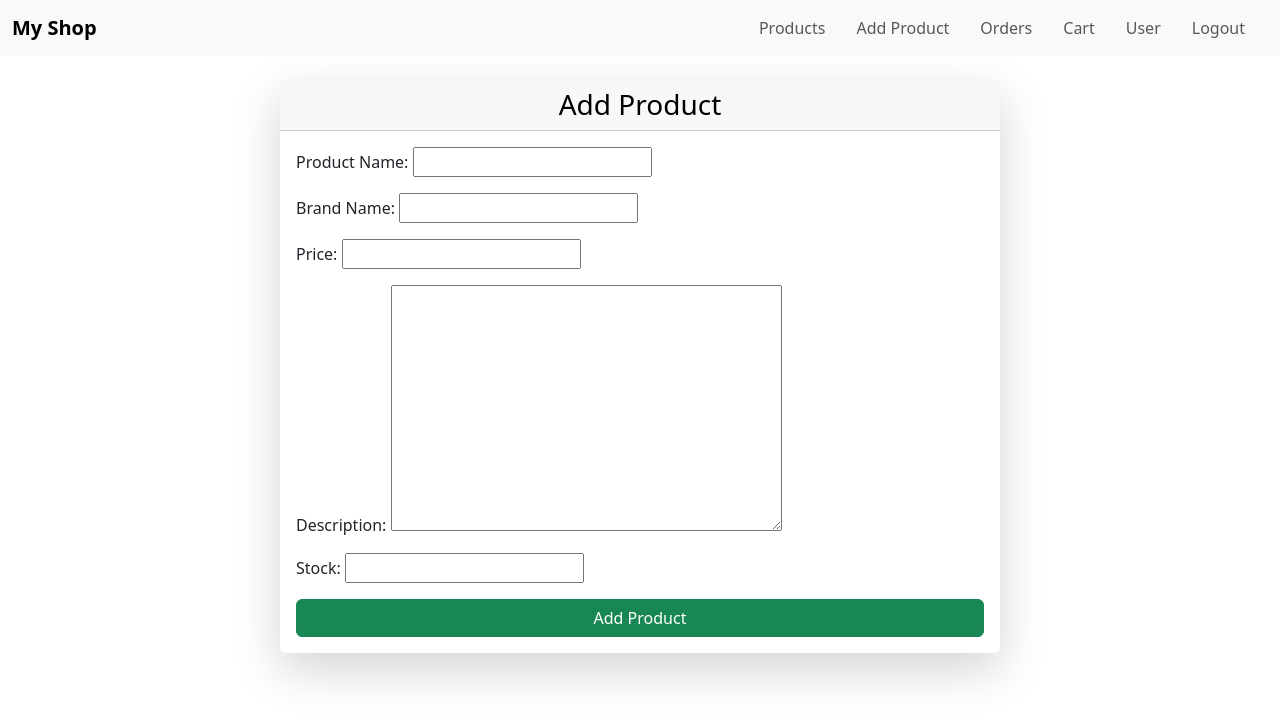
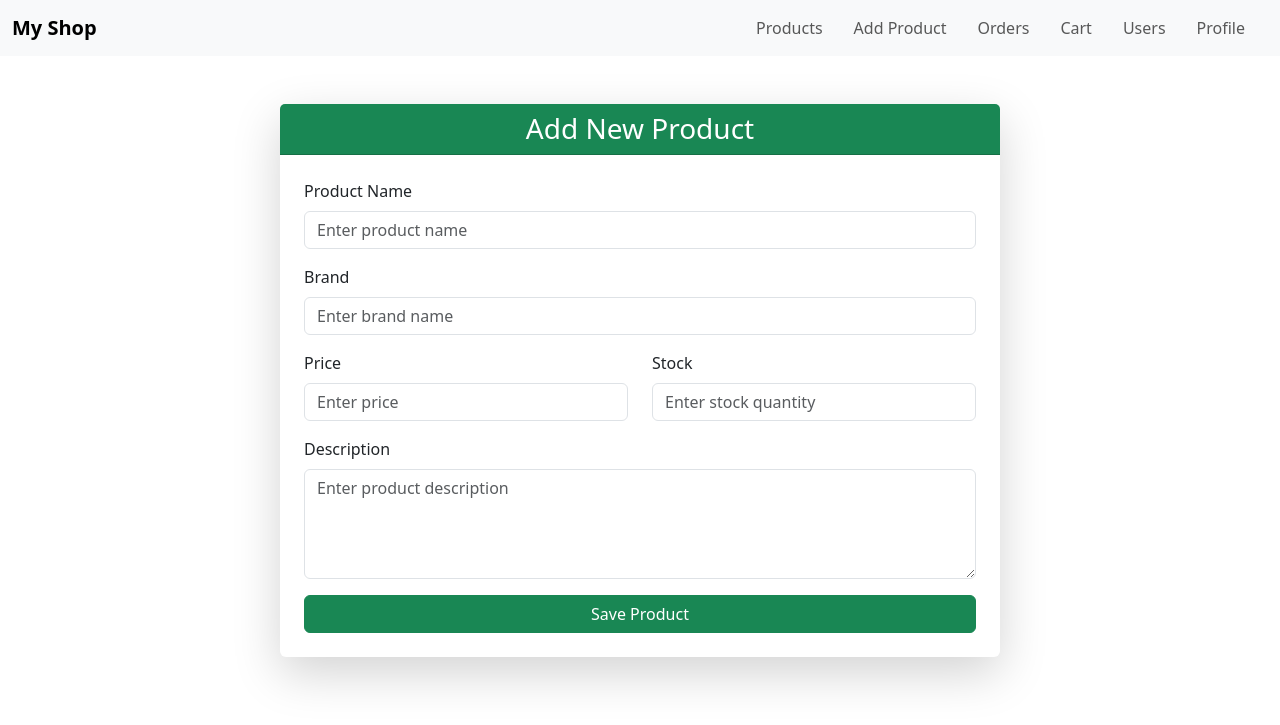
Before and after one commit to ankiraos/shopping-app, a Django app: page /add_product in a window 1280 px wide. Shown: the top 725 px of the page. Run offline with Django 5.2, Linux system fonts and the light colour scheme; the visitor is signed in with stand-in values (Sample User, id 1); parts of the project's set-up code (start-up, migrations or seed data) failed here and were passed over.

```diff
--- a/shopping_info/templates/add_product.html
+++ b/shopping_info/templates/add_product.html
@@ -3,18 +3,39 @@
 {% block title %}Add Product{% endblock %}
 
 {% block content %}
-<div class="container my-4">
+<div class="container my-5">
     <div class="row justify-content-center">
         <div class="col-md-8">
             <div class="card shadow-lg border-0 rounded-lg">
-                <div class="card-header text-black text-center">
-                    <h3 class="card-title mb-0">Add Product</h3>
+                <div class="card-header bg-success text-white text-center">
+                    <h3 class="card-title mb-0"><i class="fas fa-plus-circle"></i> Add New Product</h3>
                 </div>
-                <div class="card-body">
+                <div class="card-body p-4">
                     <form method="POST">
                         {% csrf_token %}
-                        {{ form.as_p }}
-                        <button type="submit" class="btn btn-success w-100">Add Product</button>
+                        <div class="mb-3">
+                            <label for="product_name" class="form-label">Product Name <i class="fas fa-tag"></i></label>
+                            <input type="text" class="form-control" id="product_name" name="product_name" required placeholder="Enter product name">
+                        </div>
+                        <div class="mb-3">
+                            <label for="brand" class="form-label">Brand <i class="fas fa-industry"></i></label>
+                            <input type="text" class="form-control" id="brand" name="brand" required placeholder="Enter brand name">
+                        </div>
+                        <div class="row">
+                            <div class="col-md-6 mb-3">
+                                <label for="price" class="form-label">Price <i class="fas fa-dollar-sign"></i></label>
+                                <input type="number" class="form-control" id="price" name="price" required placeholder="Enter price">
+                            </div>
+                            <div class="col-md-6 mb-3">
+                                <label for="stock" class="form-label">Stock <i class="fas fa-boxes"></i></label>
+                                <input type="number" class="form-control" id="stock" name="stock" required placeholder="Enter stock quantity">
+                            </div>
+                        </div>
+                        <div class="mb-3">
+                            <label for="description" class="form-label">Description <i class="fas fa-info-circle"></i></label>
+                            <textarea class="form-control" id="description" name="description" rows="4" required placeholder="Enter product description"></textarea>
+                        </div>
+                        <button type="submit" class="btn btn-success w-100"><i class="fas fa-save"></i> Save Product</button>
                     </form>
                 </div>
             </div>
--- a/shopping_info/templates/base.html
+++ b/shopping_info/templates/base.html
@@ -50,11 +50,11 @@
                             <li class="nav-item"><a class="nav-link" href="{% url 'add_product' %}">Add Product</a></li>
                             <li class="nav-item"><a class="nav-link" href="{% url 'users_of_order_list' %}">Orders</a></li>
                             <li class="nav-item"><a class="nav-link" href="{% url 'users_of_cart_list' %}">Cart</a></li>
+                            <li class="nav-item"><a class="nav-link" href="{% url 'users_of_shop' %}">Users</a></li>
+                            {% endif %}
+                        {% if request.user %}
+                        <li class="nav-item"><a class="nav-link" href="{% url 'user_list' %}">Profile</a></li>
                         {% endif %}
-                        {% if request.user %}
-                        <li class="nav-item"><a class="nav-link" href="{% url 'user_list' %}">User</a></li>
-                        {% endif %}
-                        <li class="nav-item"><a class="nav-link" href="{% url 'logout' %}">Logout</a></li>
                     {% endif %}
                 </ul>
             </div>
--- a/shopping_info/urls.py
+++ b/shopping_info/urls.py
@@ -28,4 +28,5 @@ urlpatterns = [
     path("del_order/<int:id>", views.del_order, name="cancel_order"),
     path("add_order/<int:id>", views.add_order, name="add-order"),
     path("orders-list/<int:user_id>/", views.orders_list, name="orders-list"),
+    path("users_of_shop/", views.users_of_shop_list, name="users_of_shop"),
 ]
--- a/shopping_info/views.py
+++ b/shopping_info/views.py
@@ -50,10 +50,10 @@ def login_view(request):
 
 @login_required
 def logout_view(request):
-    if request.method == "POST":
-        logout(request)
-        return redirect("login")
-    return render(request, "logout.html")
+    # if request.method == "POST":
+    logout(request)
+    return redirect("login")
+    # return render(request, "logout.html")
 
 
 @login_required
@@ -61,6 +61,21 @@ def user_list(request):
     user = request.user
     users = UserDetail.objects.filter(username=user)
     return render(request, "user_list.html", {"users": users})
+
+
+from django.contrib.auth.decorators import login_required
+from django.http import HttpResponseForbidden
+from django.shortcuts import render
+from .models import UserDetail
+
+
+@login_required
+def users_of_shop_list(request):
+    if not request.user.is_superuser:
+        return HttpResponseForbidden("You do not have permission to access this page.")
+    users = UserDetail.objects.exclude(id=request.user.id)
+
+    return render(request, "users_of_shop.html", {"users": users})
 
 
 def delete_user(request):
```
Also changed, not shown: shopping_info/templates/user_list.html (+33 -24 lines), shopping_info/templates/users_of_shop.html (added, +30 -0 lines).
